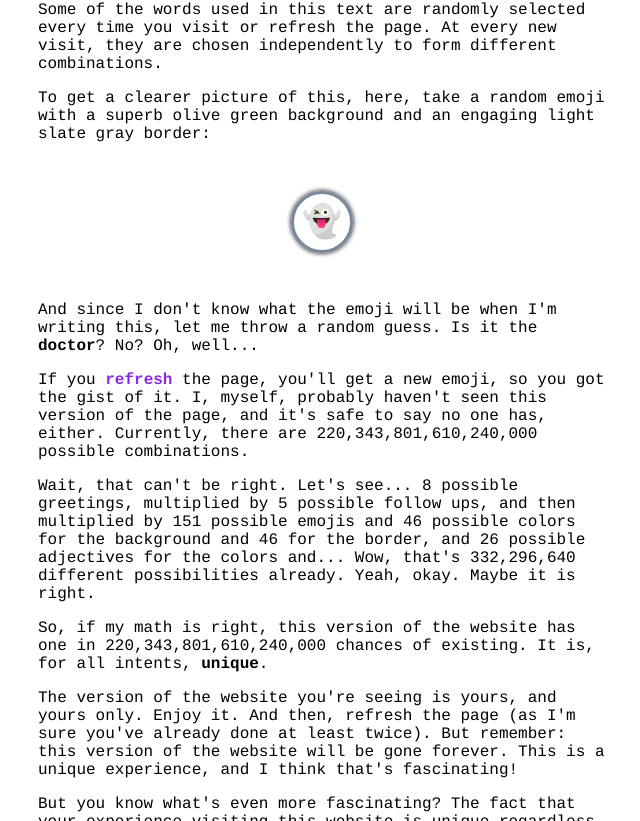
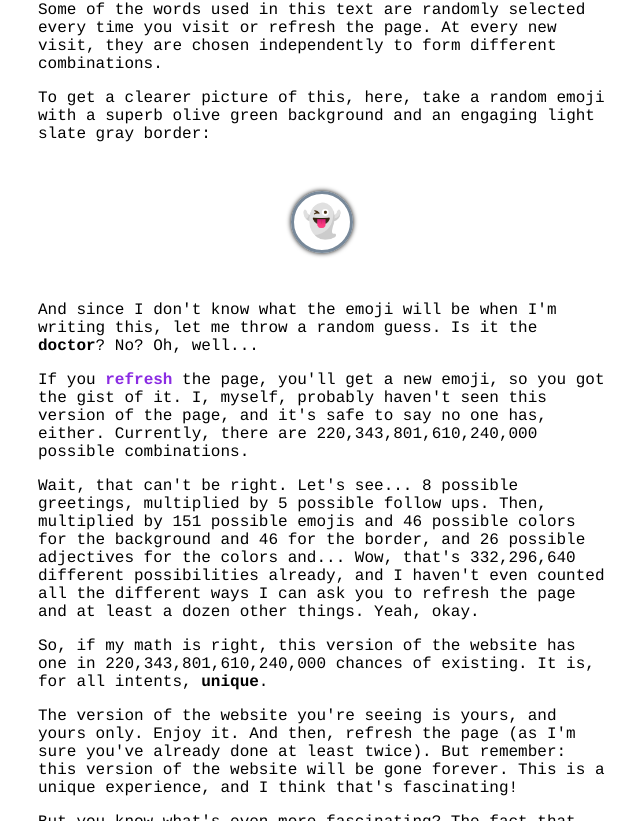
Before and after one commit to SplinterDev/splinterdev.github.io, a React (Create React App) app: page / in a window 1280 px wide. Shown: the part 406-1227 px from the top of the page, without its empty margins (418-1058 px from the left). Built offline with nearby package versions, Linux system fonts and the light colour scheme; the HTML template or start-up script is replaced by a standard one.

Commit message:
Edit text

```diff
--- a/src/assets/textoptions.json
+++ b/src/assets/textoptions.json
@@ -29,7 +29,7 @@
     {"content": "👾", "name": "alien monster"},
     {"content": "🤖", "name": "robot"},
     {"content": "💩", "name": "poopy face"},
-    {"content": "🐱‍👤", "name": "ninja"},
+    {"content": "🐱‍👤", "name": "ninja cat"},
     {"content": "🙈", "name": "see-no-evil monkey"},
     {"content": "🙉", "name": "hear-no-evil monkey"},
     {"content": "🙊", "name": "speak-no-evil monkey"},
--- a/src/components/Home/Home.jsx
+++ b/src/components/Home/Home.jsx
@@ -75,7 +75,7 @@ function Home() {
 
       <p>If you <a href="/">refresh</a> the page, you'll get a new emoji, so {getRandomSample(textOptions.youGetIt)}. I, myself, probably haven't seen {getRandomSample(textOptions.thisVersion)}, and it's safe to say no one has, either. Currently, there are {possibleCombinations} possible combinations.</p>
 
-      <p>Wait, that can't be right. Let's see... {textOptions.greetings.length} possible greetings, multiplied by {textOptions.greetingsFollowUp.length} possible follow ups, and then multiplied by {textOptions.emoji.length} possible emojis and {textOptions.colors.length} possible colors for the background and {textOptions.colors.length} for the border, and {textOptions.colorAdjective.length} possible adjectives for the colors and... Wow, that's {
+      <p>Wait, that can't be right. Let's see... {textOptions.greetings.length} possible greetings, multiplied by {textOptions.greetingsFollowUp.length} possible follow ups. Then, multiplied by {textOptions.emoji.length} possible emojis and {textOptions.colors.length} possible colors for the background and {textOptions.colors.length} for the border, and {textOptions.colorAdjective.length} possible adjectives for the colors and... Wow, that's {
         new Intl.NumberFormat('en-US').format(
           textOptions.greetings.length *
           textOptions.greetingsFollowUp.length *
@@ -84,7 +84,7 @@ function Home() {
           textOptions.colors.length *
           textOptions.colorAdjective.length
         )
-      } different possibilities already. Yeah, okay. Maybe it is right.</p>
+      } different possibilities already, and I haven't even counted all the different ways I can ask you to refresh the page and at least a dozen other things. Yeah, okay.</p>
 
        <p>So, if my math is right, this version of the website has one in {possibleCombinations} chances of existing. It is{getRandomSample(textOptions.purposes)} <b>unique</b>.</p>
 
--- a/src/components/Home/Home.scss
+++ b/src/components/Home/Home.scss
@@ -25,7 +25,7 @@
         font-size: .5em;
         position: absolute;
         text-align: center;
-        top: -1.5rem;
+        top: -2rem;
         width: 12rem;
       }
     }
```
